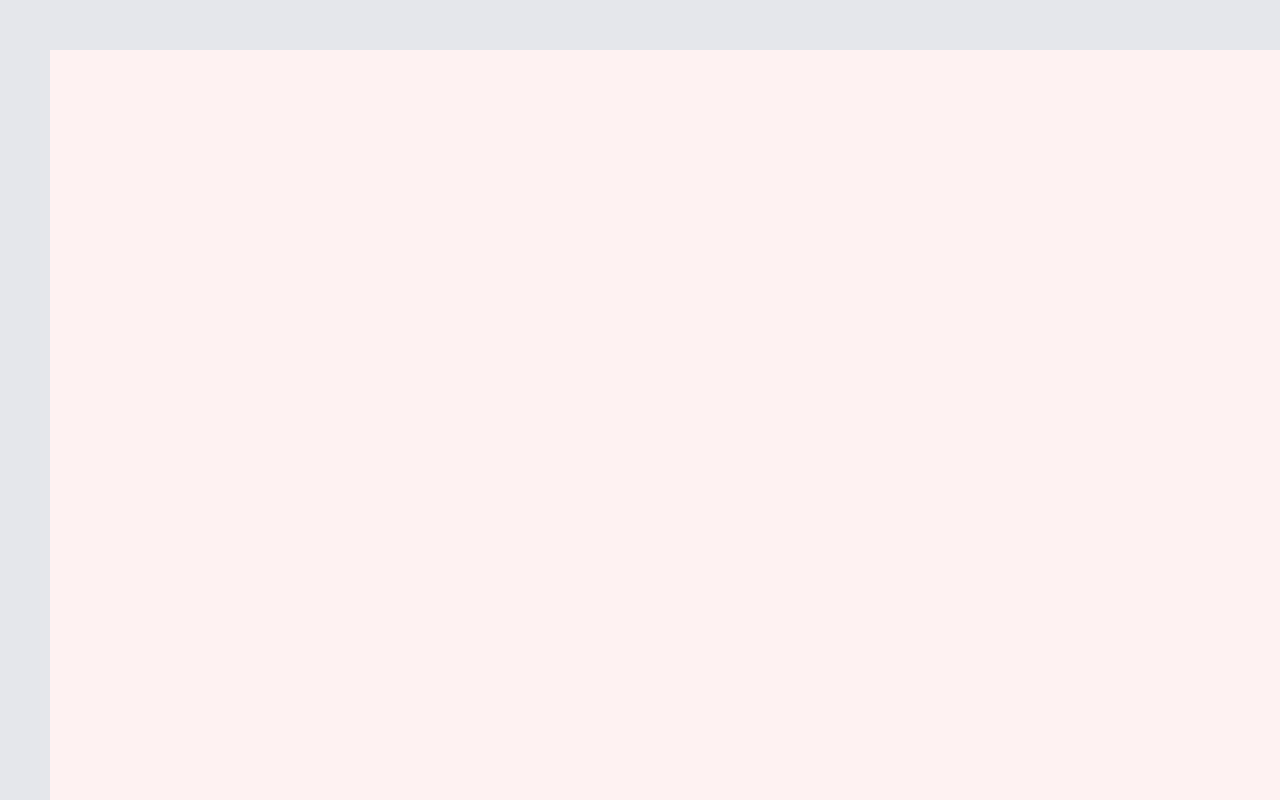
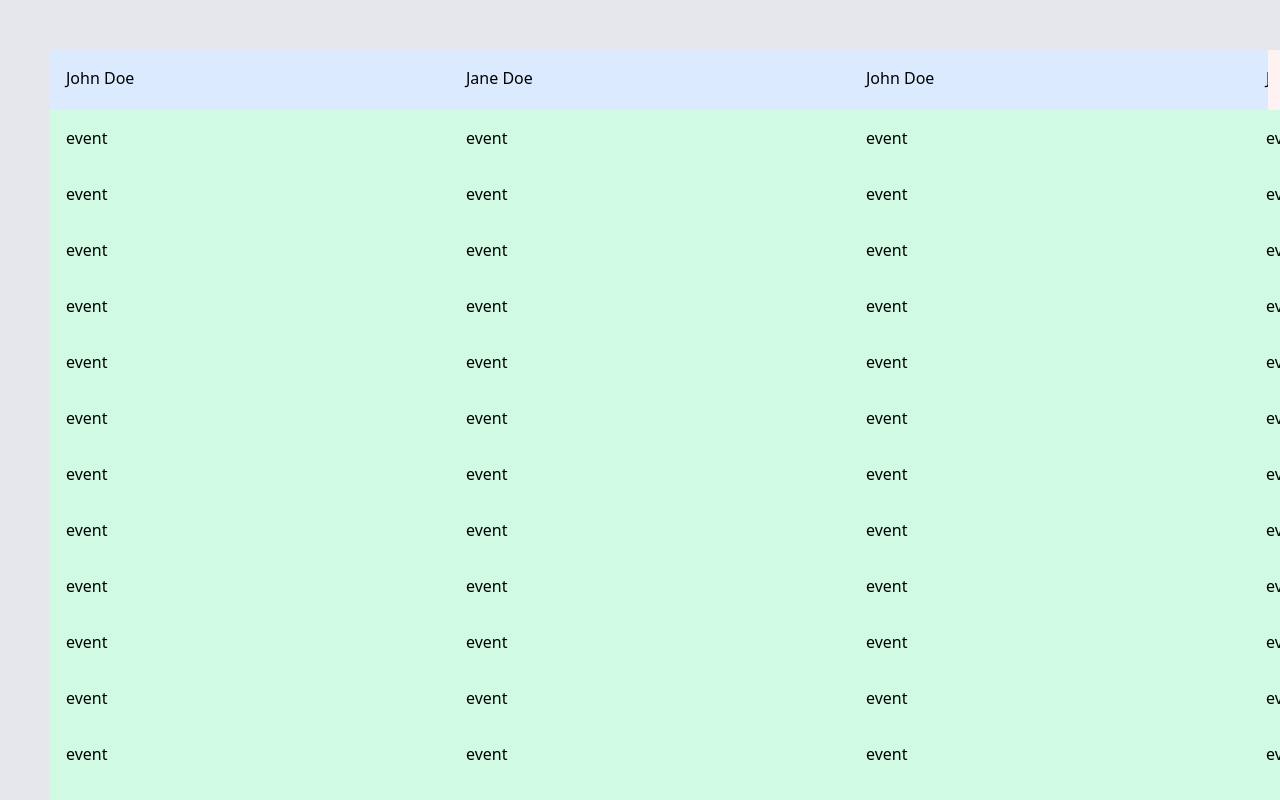
Before and after one commit to glocore/vet-planner, a Next.js app: page / in a window 1280 px wide. Built offline with nearby package versions, Linux system fonts and the light colour scheme.

Commit message:
add layout with sticky column headers

```diff
--- a/src/components/Calendar.jsx
+++ b/src/components/Calendar.jsx
@@ -1,11 +1,71 @@
+import React from "react";
 import clsx from "clsx";
 import styles from "./calendar/calendar.module.css";
 
+const names = [
+  "John Doe",
+  "Jane Doe",
+  "John Doe",
+  "Jane Doe",
+  "John Doe",
+  "Jane Doe",
+];
+
+const events = new Array(20).fill("event");
+
+// Reference: https://stackoverflow.com/a/35947146
 const Calendar = () => {
+  const headerRef = React.useRef(null);
+
+  const handleScroll = (e) => {
+    headerRef.current.scrollLeft = e.target.scrollLeft;
+  };
+
   return (
-    <div
-      className={clsx(["calendar-root bg-red-50", styles["calendar-root"]])}
-    />
+    <>
+      <div className={clsx(["bg-red-50", styles["calendar-root"]])}>
+        <div
+          id="headerdiv"
+          ref={headerRef}
+          className={clsx([
+            "overflow-hidden flex",
+            styles["column-headers-container"],
+          ])}
+        >
+          {names.map((name, index) => (
+            <div
+              key={index}
+              className={clsx([
+                "bg-blue-100 w-full p-4",
+                styles["column-header"],
+              ])}
+            >
+              {name}
+            </div>
+          ))}
+        </div>
+        <div
+          className={clsx([
+            "flex overflow-x-auto overflow-y-auto",
+            styles["columns-container"],
+          ])}
+          onScroll={handleScroll}
+        >
+          {names.map((_, index) => (
+            <div
+              key={index}
+              className={clsx(["bg-white w-full block", styles["column-root"]])}
+            >
+              {events.map((event, index) => (
+                <div key={index} className={clsx(["p-4 w-full bg-green-100"])}>
+                  {event}
+                </div>
+              ))}
+            </div>
+          ))}
+        </div>
+      </div>
+    </>
   );
 };
 
--- a/src/components/calendar/calendar.module.css
+++ b/src/components/calendar/calendar.module.css
@@ -1,4 +1,23 @@
 .calendar-root {
-  width: calc(100%);
+  width: calc(100vw - var(--nav-rail-width));
   height: calc(100vh - var(--app-bar-height));
 }
+
+.column-root {
+  min-width: 400px;
+  height: min-content;
+}
+
+.column-headers-container {
+  margin-right: var(--scrollbar-thickness);
+}
+
+.column-header {
+  min-width: 400px;
+  height: 60px;
+}
+
+.columns-container {
+  width: calc(100vw - var(--nav-rail-width));
+  height: calc(100vh - var(--app-bar-height) - 60px);
+}
--- a/src/styles/globals.css
+++ b/src/styles/globals.css
@@ -5,4 +5,6 @@
 :root {
   --app-bar-height: 50px;
   --nav-rail-width: 50px;
+  --column-min-width: 400px;
+  --scrollbar-thickness: 12px;
 }
```
